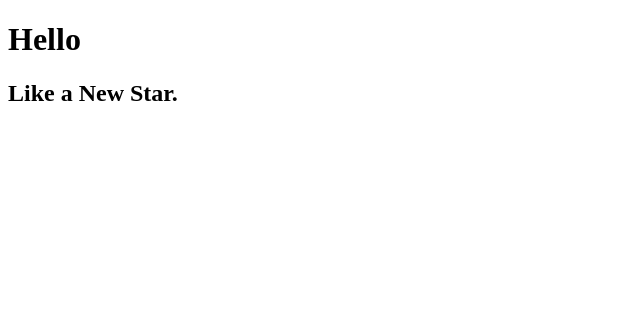
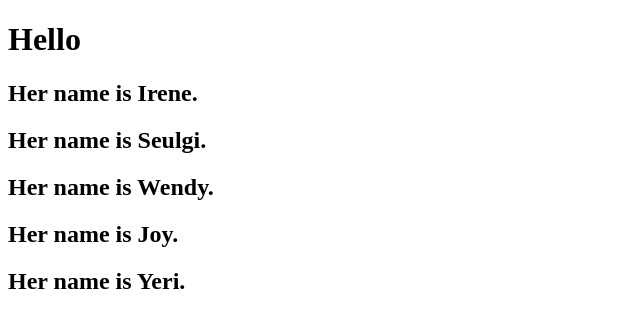
Before and after one commit to likeanewstar/react-movie-app, a React (Create React App) app: page / in a window 1280 px wide. Shown: the top 328 px of the page, without its empty margins (0-640 px from the left). Built offline with nearby package versions, Linux system fonts and the light colour scheme.

Commit message:
#2.1 Reusable Components with JSX + Props

```diff
--- a/src/App.js
+++ b/src/App.js
@@ -1,11 +1,19 @@
 import React from 'react';
-import Newstar from './Newstar';
+
+function Rv(props) {
+  console.log(props)
+  return <h2>Her name is {props.name}.</h2>
+}
 
 function App() {
   return (
     <div>
       <h1>Hello</h1>
-      <Newstar />
+      <Rv name="Irene" />
+      <Rv name="Seulgi" />
+      <Rv name="Wendy" />
+      <Rv name="Joy" />
+      <Rv name="Yeri" />
     </div>
   );
 }
--- a/src/Newstar.js
+++ /dev/null
@@ -1,9 +0,0 @@
-import React from 'react';
-
-function Newstar() {
-    return (
-        <h2>Like a New Star.</h2>
-    )
-}
-
-export default Newstar;
```
